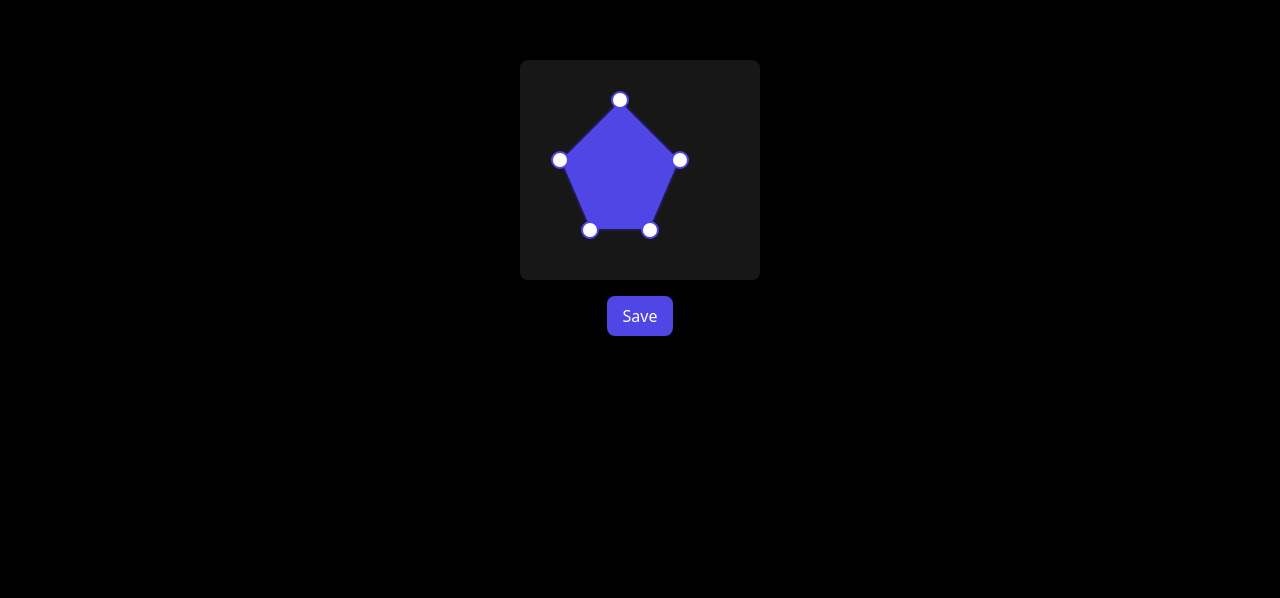
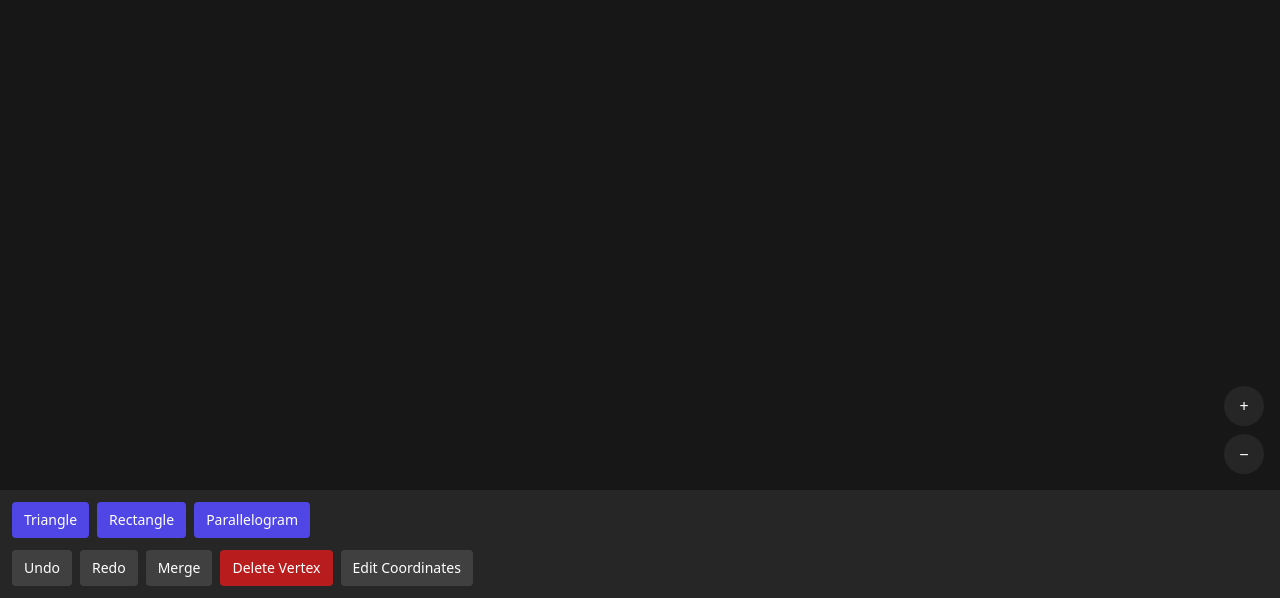
Before and after one commit to examforge99/badge-forge, a Next.js app: page / in a window 1280 px wide. Shown: the part 202-800 px from the top of the page. Built offline with nearby package versions, Linux system fonts and the light colour scheme.

Commit message:
Replace PolygonEditor with CanvasEditor in Home component

```diff
--- a/app/page.tsx
+++ b/app/page.tsx
@@ -1,9 +1,5 @@
-import PolygonEditor from "@/components/PolygonEditor";
+import CanvasEditor from "@/components/CanvasEditor";
 
 export default function Home() {
-  return (
-    <main className="min-h-screen flex items-center justify-center bg-black">
-      <PolygonEditor />
-    </main>
-  );
+  return <CanvasEditor />;
 }
```
